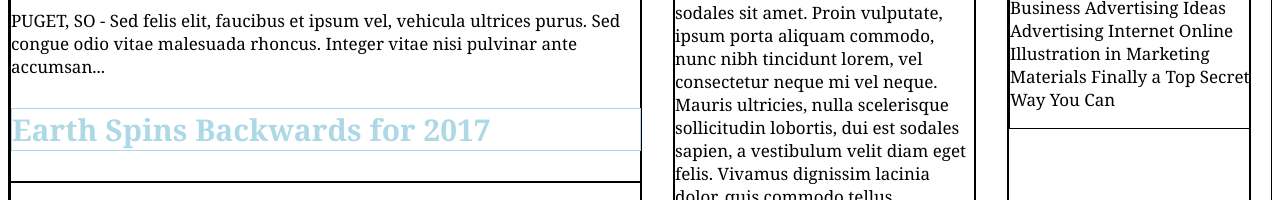
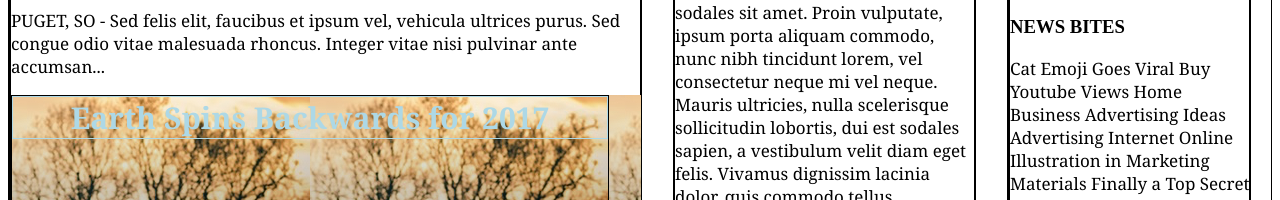
Before and after one commit to tyrasztt/mytimes, a plain HTML site: page index.html in a window 1280 px wide. Shown: the part 738-938 px from the top of the page. Drawn offline with Linux system fonts and the light colour scheme.

Commit message:
Second picture added

```diff
--- a/Resources/CSS/style.css
+++ b/Resources/CSS/style.css
@@ -6,9 +6,8 @@
   justify-content: space-between;
   border-style: solid;
   border-width: thin;
+}
 
-
-}
 .nav {
   width: 20%;
   justify-content: space-around;
@@ -39,7 +38,7 @@ p {
 }
 
 
-.column .large, .column .lrgsec2, .column .lrgsec3, .column .large .img1, .column .large .img1 .txtpic1 {
+.column .large, .column .lrgsec2, .column .large .lrgsec2 .img2 .txtpic2, .column .lrgsec3, .column .large .img1, .column .large .img1 .txtpic1 {
   width: 630px;
   margin-right: 32px;
   border-style: solid;
@@ -64,16 +63,19 @@ p {
   margin-right: 32px;
   font-size: 40px;
   margin-top: 0;
-
-
-
-
 }
 
+.column .large .lrgsec2 .img2 {
+  display: flex;
+  Height: 300px;
+  background: url('../images/img-story-2.png');
+}
 
 .txtpic2 p {
   border-style: solid;
   border-width: thin;
+  margin-top: 0;
+  text-align: center;
 }
 
 .txtpic3 p {
--- a/index.html
+++ b/index.html
@@ -43,8 +43,11 @@
             <div class="lrgsec2">
               <h2>Orca Spends Vacation at Land World Puget</h2>
               <p>PUGET, SO - Sed felis elit, faucibus et ipsum vel, vehicula ultrices purus. Sed congue odio vitae malesuada rhoncus. Integer vitae nisi pulvinar ante accumsan...</p>
-              <div class="txtpic2"><p>Earth Spins Backwards for 2017</p></div>
+              <div class="img2">
+                <div class="txtpic2"><p>Earth Spins Backwards for 2017</p></div>
+              </div>
             </div>
+
             <div class="lrgsec3">
               <h2>Burger for Breakfast: How Early is too Early?</h2>
               <p>Mew York, MY—Interdum et malesuada fames ac ante ipsum primis in faucibus. Pellentesque id quam facilisis, ultrices ante ut, rutrum enim. Praesent eu nisl erat.</p>
```
